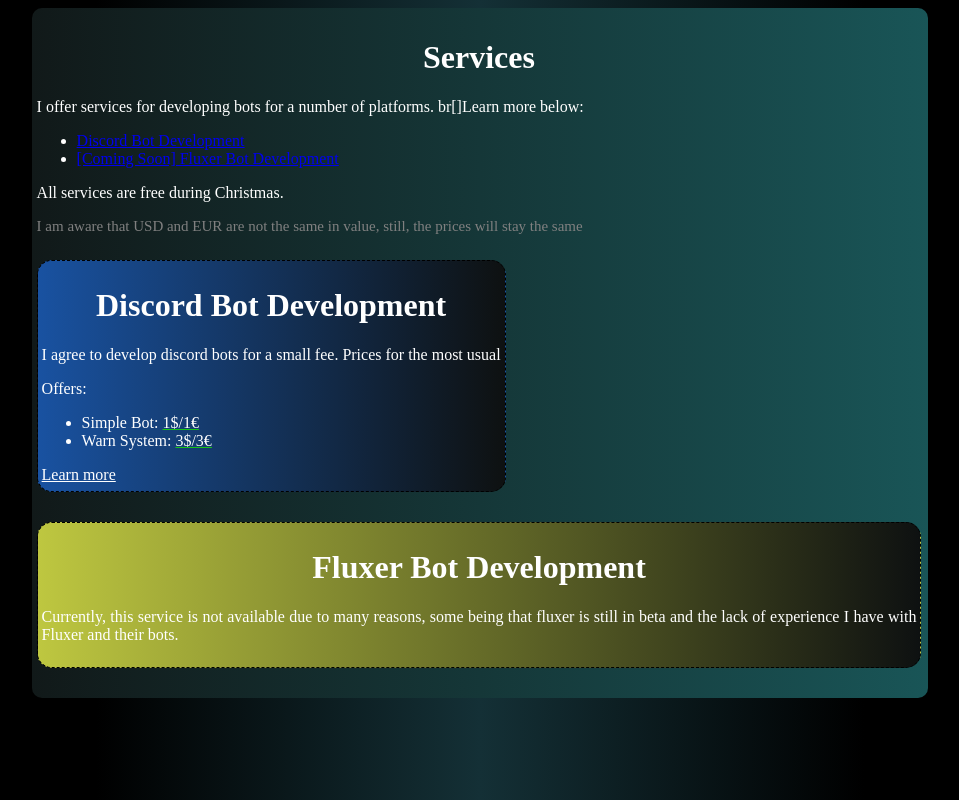
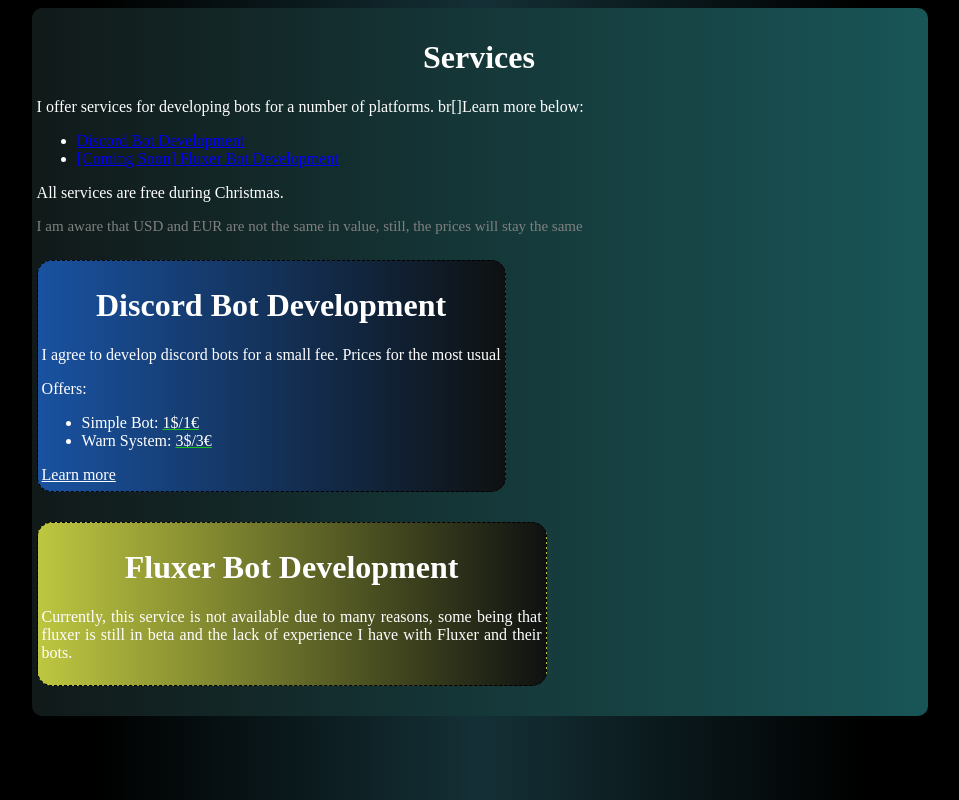
Before and after one commit to blackknight4801/Black-Knight, a plain HTML site: page en/services/index.html in a window 1280 px wide. Shown: the whole page, without its empty margins (160-1119 px from the left). Drawn offline with Linux system fonts and the light colour scheme.

Commit message:
Fixed multiple lines for cards and added more padding between page and card borders.

```diff
--- a/en/services/services.css
+++ b/en/services/services.css
@@ -3,7 +3,7 @@ div[id$="-dev"] {
     border-radius: 15px;
     margin: 10px auto 20px auto;
     padding: 5px 4px 7px 4px;
-    min-width: fit-content;
+    min-width: min-content;
     max-width: 500px;
     display: inline-block;
     vertical-align: top;
@@ -46,3 +46,6 @@ div#footer-content {
 span.cost {
     text-decoration: underline rgb(22, 197, 22);
 }
+div#page {
+    padding: inherit 25px inherit 25px;
+}
```
